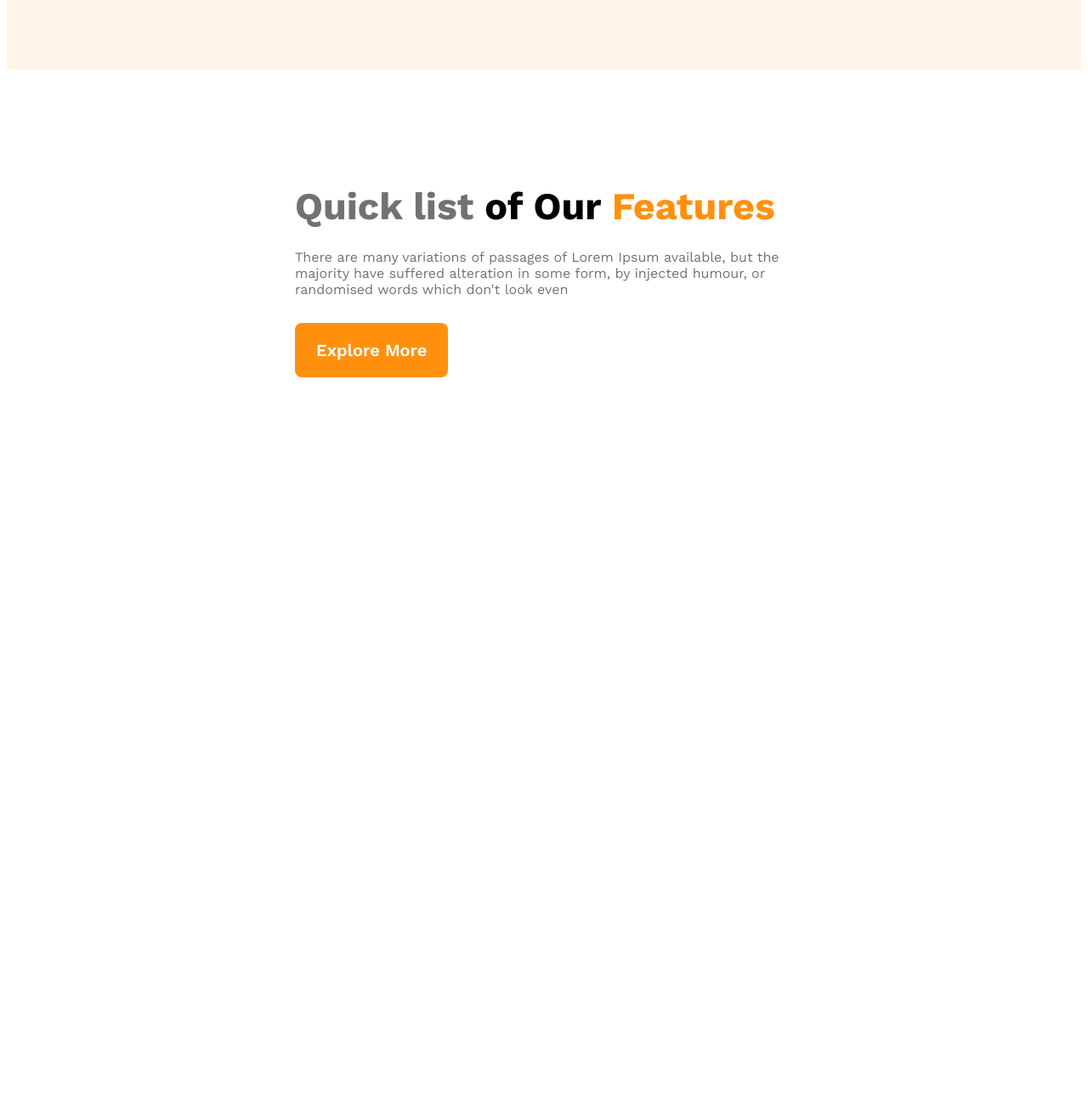
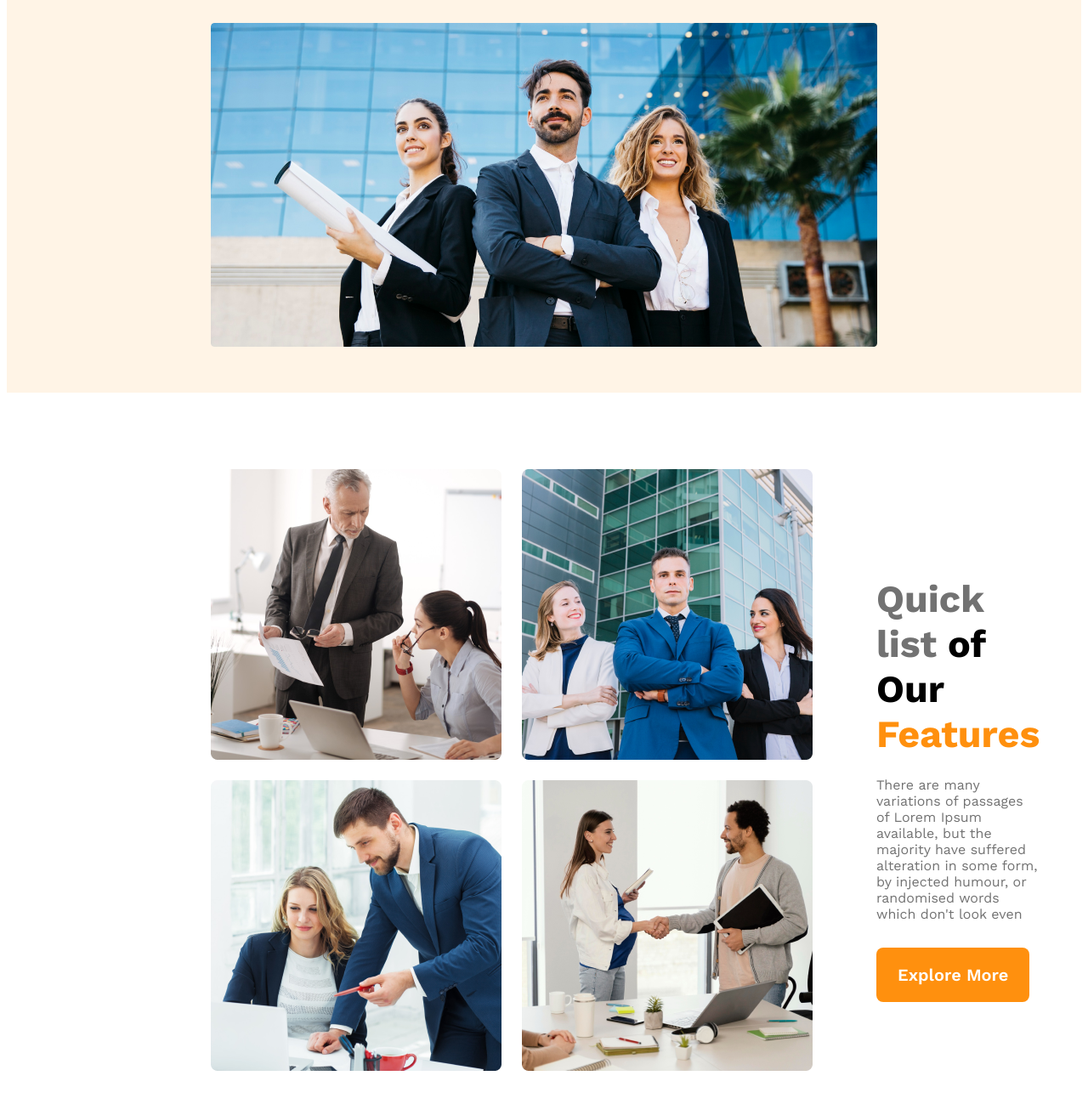
Before and after one commit to codernowrin29/g3-architect-dev, a plain HTML site: page index.html in a window 1280 px wide. Shown: the part 511-1810 px from the top of the page at 85% size. Before the commit the page ends 1045 px from the top, so only its background shows below. Drawn offline with nearby package versions, Linux system fonts and the light colour scheme; the site is published under a folder, as on GitHub Pages, so addresses that start at the root find nothing; a web font is replaced by a local one.

Commit message:
img tag edit

```diff
--- a/index.html
+++ b/index.html
@@ -29,18 +29,18 @@
                 </p>
                 <button class="btn-primary">Explore More</button>
             </div>
-            <img src="/images/banner.png" alt="">
+            <img src="images/banner.png" alt="">
         </div>
     </header>
     <!-- header end -->
     <main>
         <!-- features sections start -->
-        <div class="team-container">
+        <section class="team-container">
             <div class="team-column">
-                <img src="/images/team1.png" alt="">
-                <img src="/images/team2.png" alt="">
-                <img src="/images/team3.png" alt="">
-                <img src="/images/team4.png" alt="">
+                <img src="images/team1.png" alt="">
+                <img src="images/team2.png" alt="">
+                <img src="images/team3.png" alt="">
+                <img src="images/team4.png" alt="">
             </div>
             <div class="team-content">
                 <h3 class="team-title"><span id="gray-color">Quick list</span> of Our <span
@@ -51,7 +51,7 @@
                 </p>
                 <button class="btn-primary">Explore More</button>
             </div>
-        </div>
+        </section>
     </main>
     <footer>
 
```
